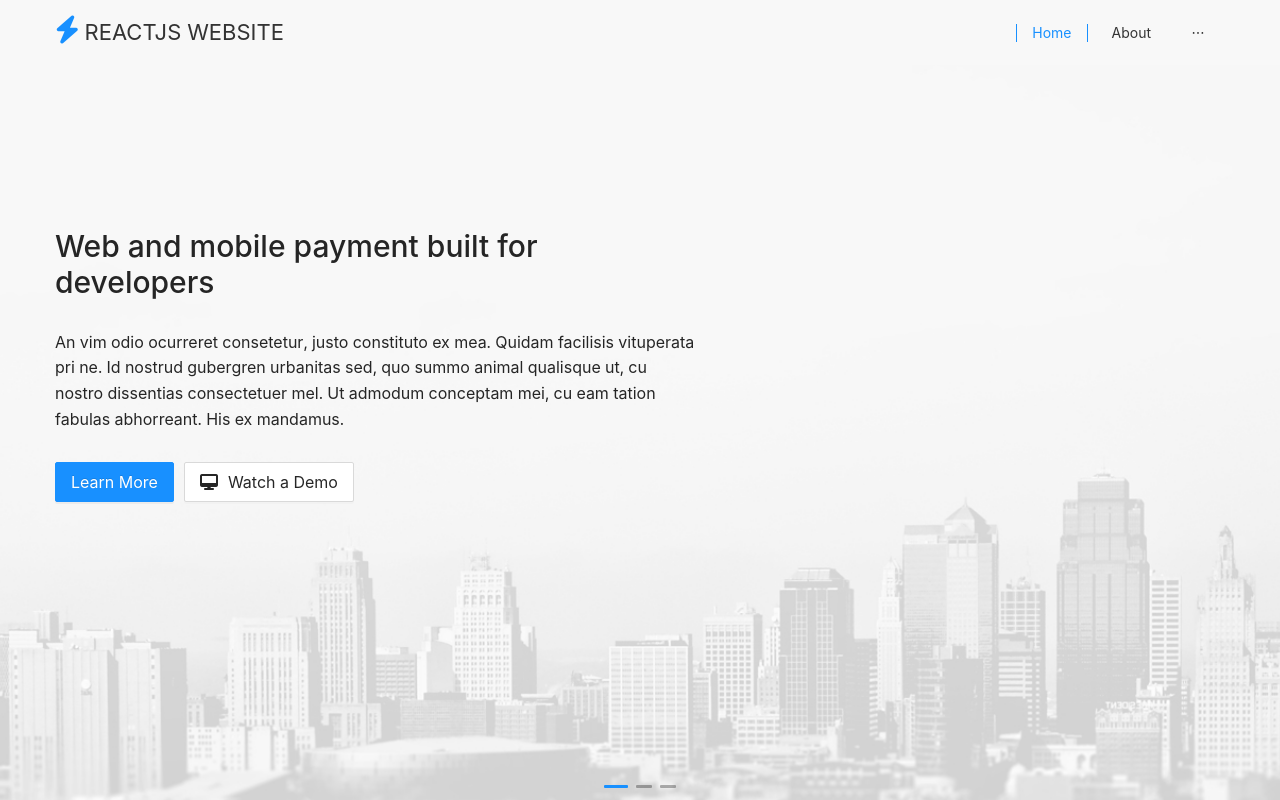
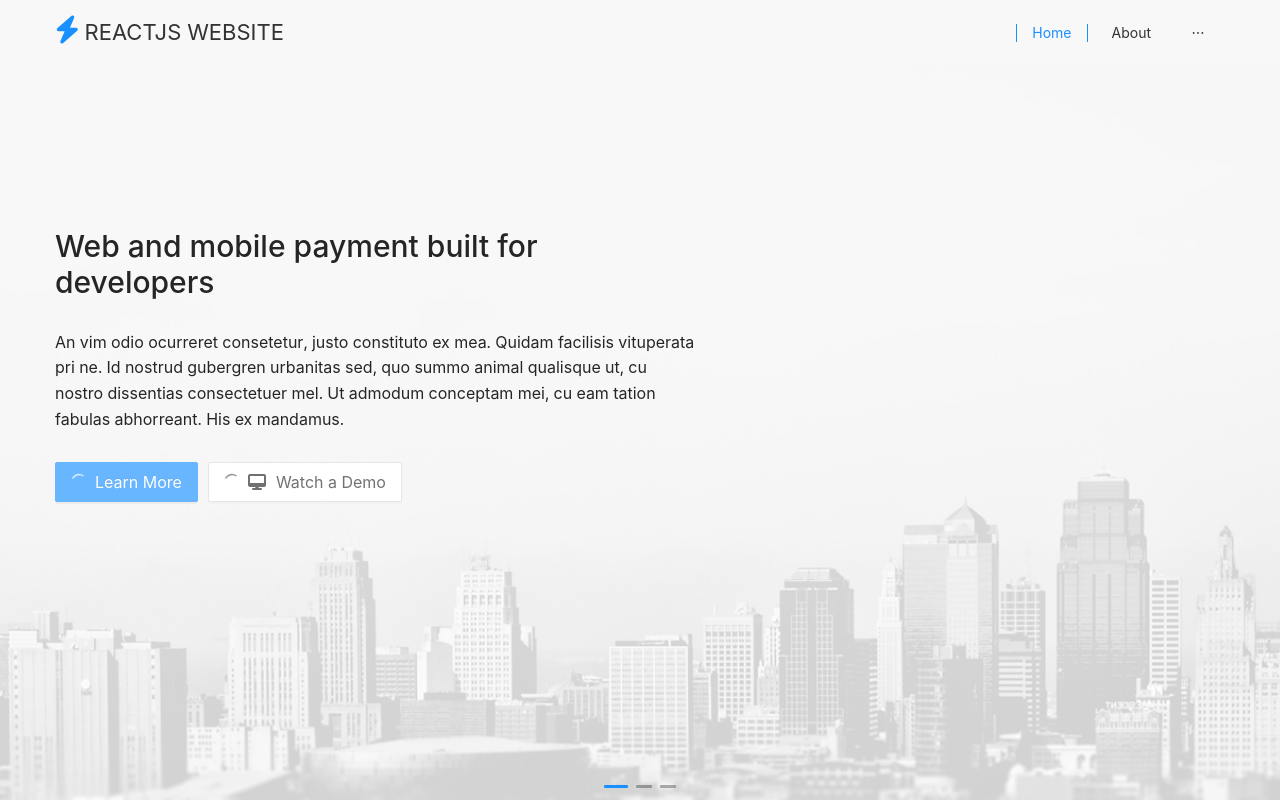
Before and after one commit to chefboyronron/react-website, a React (Create React App) app: page / in a window 1280 px wide. Shown: the top 800 px of the page. Built offline with nearby package versions, Linux system fonts and the light colour scheme.

Commit message:
display image in stackblitz

```diff
--- a/src/components/home/hero.js
+++ b/src/components/home/hero.js
@@ -30,8 +30,8 @@ function AppHero() {
                                 <h3>{item.title}</h3>
                                 <p>{item.content}</p>
                                 <div className="btnHolder">
-                                    <Button type="primary" size="large">Learn More</Button>
-                                    <Button size="large"><i className="fas fa-desktop"></i> Watch a Demo</Button>
+                                    <Button type="primary" size="large" loading="false">Learn More</Button>
+                                    <Button size="large" loading="false"><i className="fas fa-desktop"></i> Watch a Demo</Button>
                                 </div>
                             </div>
                         </div>
```
